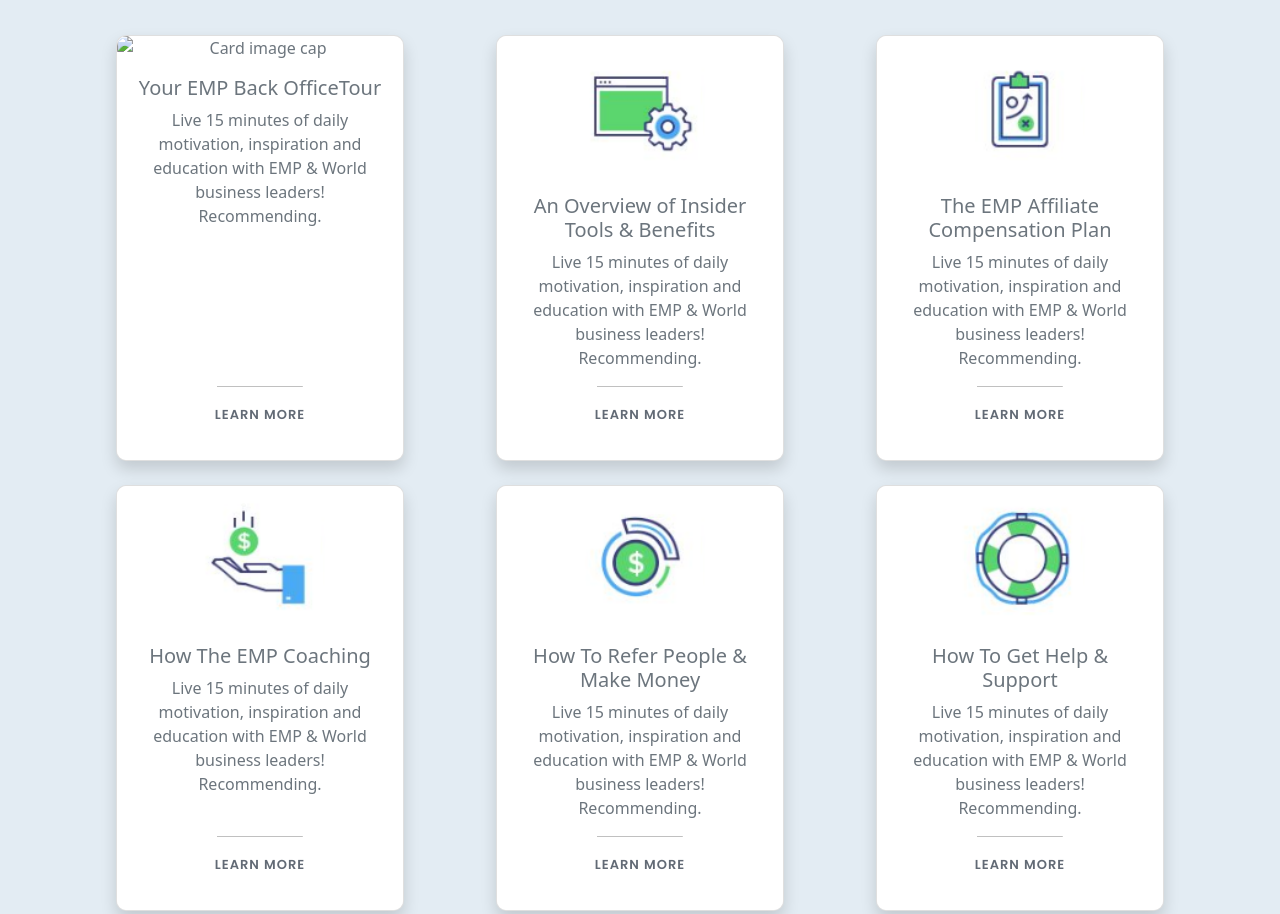
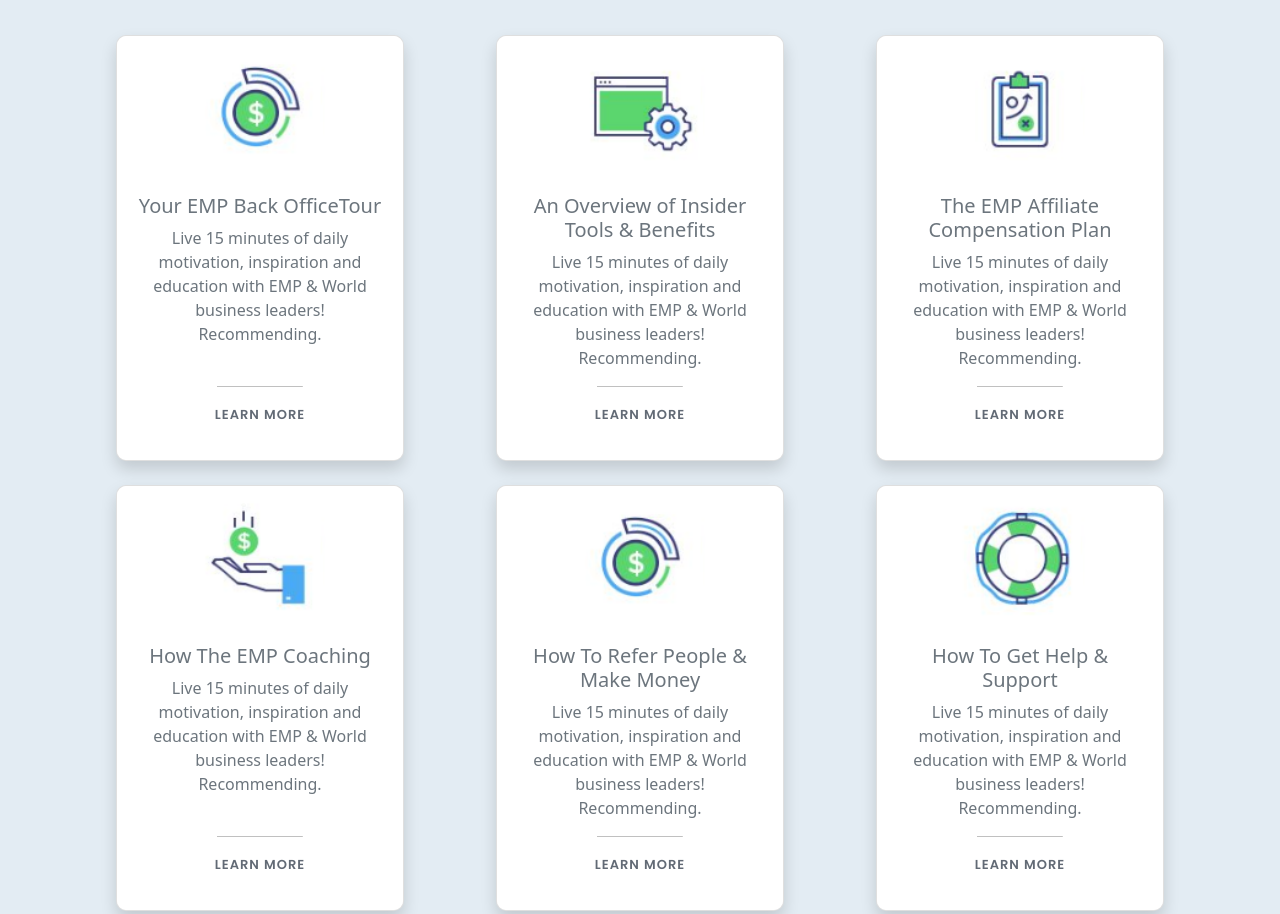
Before and after one commit to becodeorg/verou-3-css-framerworks-magalifabri, a plain HTML site: page index.html in a window 1280 px wide. Shown: the top 914 px of the page. Drawn offline with nearby package versions, Linux system fonts and the light colour scheme; files that its build step writes are made by us from their sources; the site is published under a folder, as on GitHub Pages, so addresses that start at the root find nothing.

Commit message:
attempt: fix image

```diff
--- a/index.html
+++ b/index.html
@@ -25,7 +25,7 @@
             <div class="col-auto">
                 <!-- h-100: height 100% -->
                 <div class="card text-center h-100 shadow" style="width: 18rem;">
-                    <img class="card-img-top" src="/images/money.png" alt="Card image cap">
+                    <img class="card-img-top" src="./images/money.png" alt="Card image cap">
                     <div class="card-body">
                         <h5 class="card-title">Your EMP Back OfficeTour</h5>
                         <p class="card-text">Live 15 minutes of daily motivation, inspiration and education with EMP & World business leaders! Recommending.</p>
```
